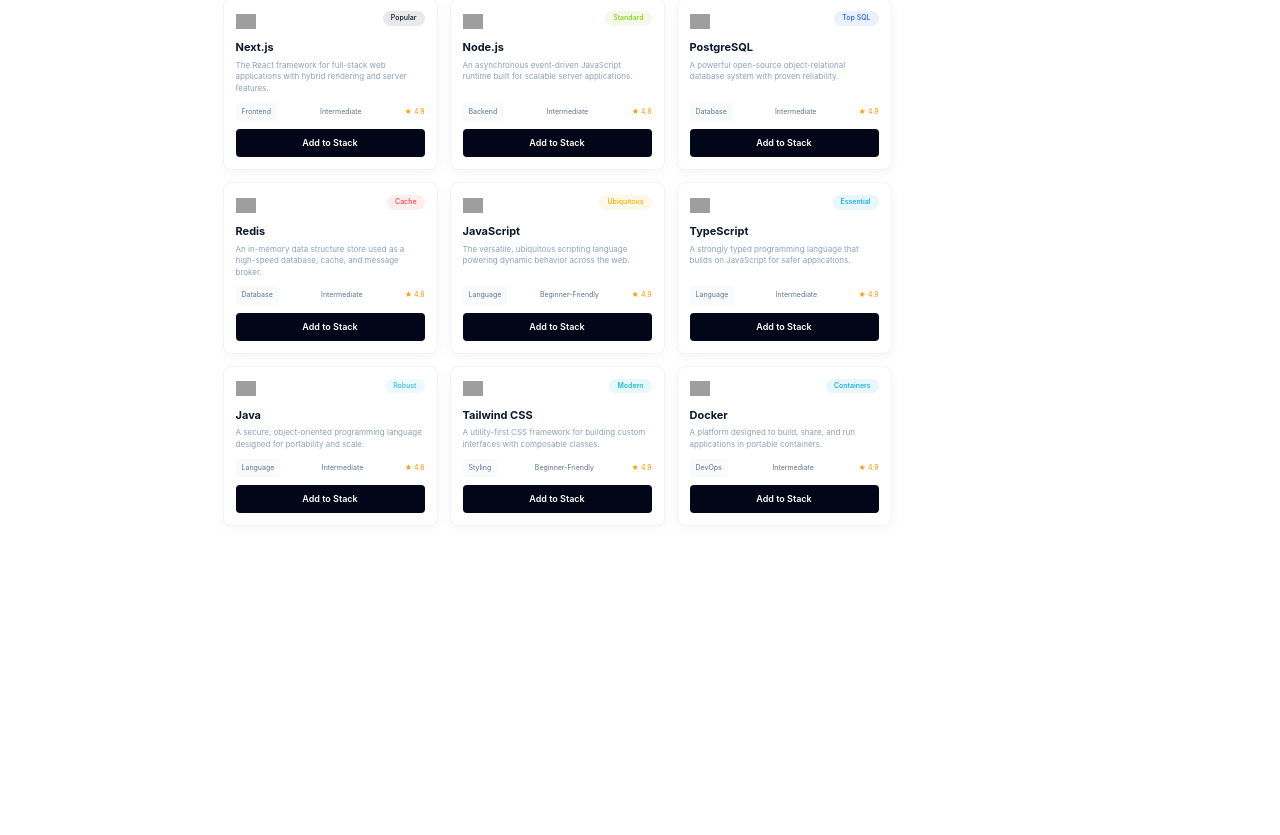
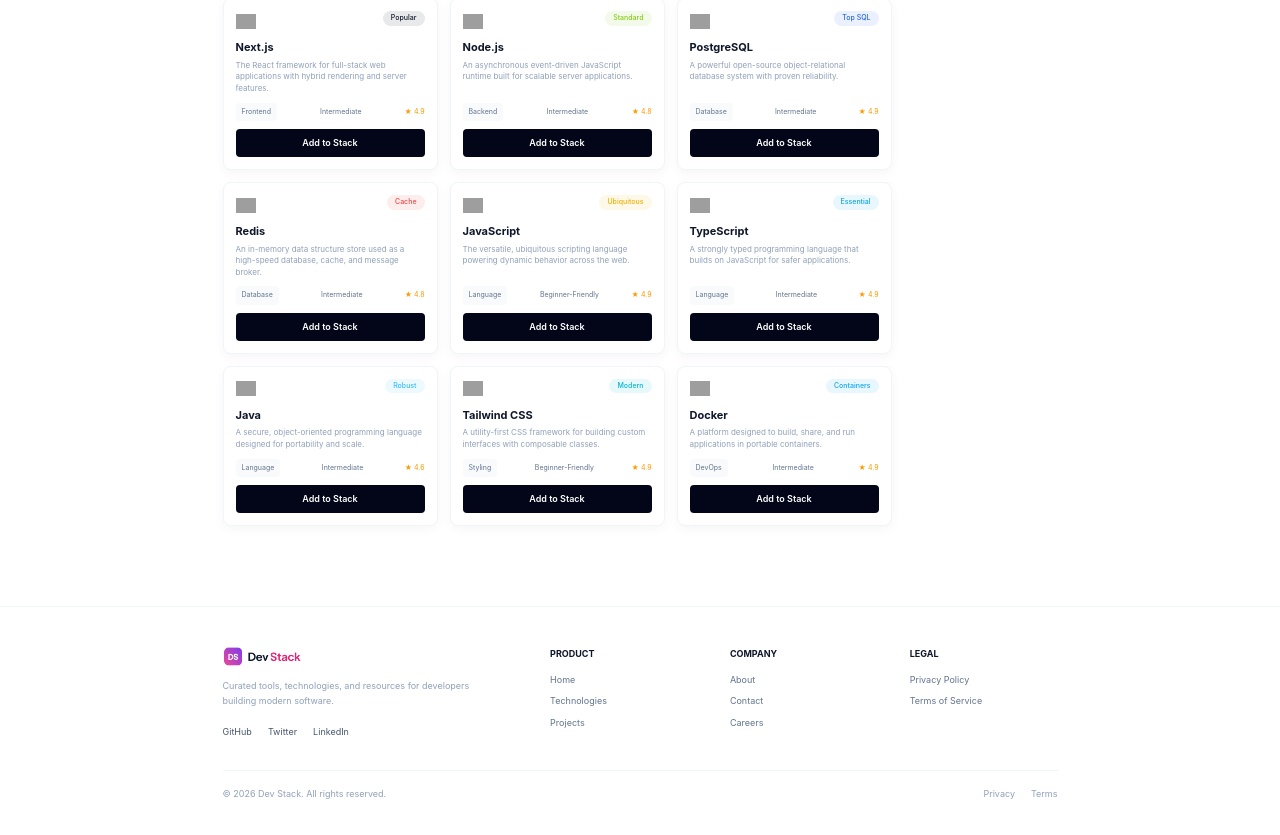
Before and after one commit to muhtasim4you/DevStack, a React (Vite) app: page / in a window 1280 px wide. Shown: the part 780-1615 px from the top of the page. Before the commit the page ends 1386 px from the top, so only its background shows below. Built offline with nearby package versions, Linux system fonts and the light colour scheme; grey boxes are pictures that could not be loaded.

Commit message:
Added footer section

```diff
--- a/src/App.tsx
+++ b/src/App.tsx
@@ -1,4 +1,5 @@
 import Banner from "./components/Banner";
+import Footer from "./components/Footer";
 import Nav from "./components/Nav";
 import Technologies from "./components/Technologies";
 
@@ -11,6 +12,7 @@ function App() {
       <Nav/>
       <Banner/>
       <Technologies/>
+      <Footer/>
     </>
   )
 }
--- /dev/null
+++ b/src/components/Footer.tsx
@@ -0,0 +1,47 @@
+import Logo from "../assets/logo-text.png";
+
+const Footer = () => {
+    return (
+        <footer className="border-t border-slate-100 bg-white px-6 py-10 text-slate-500">
+            <div className="mx-auto grid max-w-[835px] gap-8 sm:grid-cols-2 lg:grid-cols-[2fr_1fr_1fr_1fr]">
+                <div>
+                    <img className="w-[78px]" src={Logo} alt="Dev Stack" />
+                    <p className="mt-3 max-w-[250px] text-[9px] leading-relaxed text-slate-400">
+                        Curated tools, technologies, and resources for developers building modern software.
+                    </p>
+                    <div className="mt-4 flex gap-4 text-[9px] text-slate-600">
+                        <a href="https://github.com" target="_blank" rel="noreferrer" className="hover:text-[#d91b7e]">GitHub</a>
+                        <a href="https://twitter.com" target="_blank" rel="noreferrer" className="hover:text-[#d91b7e]">Twitter</a>
+                        <a href="https://linkedin.com" target="_blank" rel="noreferrer" className="hover:text-[#d91b7e]">LinkedIn</a>
+                    </div>
+                </div>
+                <div>
+                    <h3 className="text-[9px] font-bold uppercase text-slate-900">Product</h3>
+                    <a href="#home" className="mt-3 block text-[9px] hover:text-[#d91b7e]">Home</a>
+                    <a href="#technologies" className="mt-2 block text-[9px] hover:text-[#d91b7e]">Technologies</a>
+                    <a href="#projects" className="mt-2 block text-[9px] hover:text-[#d91b7e]">Projects</a>
+                </div>
+                <div>
+                    <h3 className="text-[9px] font-bold uppercase text-slate-900">Company</h3>
+                    <a href="#about" className="mt-3 block text-[9px] hover:text-[#d91b7e]">About</a>
+                    <a href="#contact" className="mt-2 block text-[9px] hover:text-[#d91b7e]">Contact</a>
+                    <a href="#careers" className="mt-2 block text-[9px] hover:text-[#d91b7e]">Careers</a>
+                </div>
+                <div>
+                    <h3 className="text-[9px] font-bold uppercase text-slate-900">Legal</h3>
+                    <a href="#privacy" className="mt-3 block text-[9px] hover:text-[#d91b7e]">Privacy Policy</a>
+                    <a href="#terms" className="mt-2 block text-[9px] hover:text-[#d91b7e]">Terms of Service</a>
+                </div>
+            </div>
+            <div className="mx-auto mt-8 flex max-w-[835px] flex-wrap justify-between gap-3 border-t border-slate-100 pt-4 text-[9px] text-slate-400">
+                <span>© 2026 Dev Stack. All rights reserved.</span>
+                <span className="flex gap-4">
+                    <a href="#privacy" className="hover:text-[#d91b7e]">Privacy</a>
+                    <a href="#terms" className="hover:text-[#d91b7e]">Terms</a>
+                </span>
+            </div>
+        </footer>
+    );
+};
+
+export default Footer;
--- a/src/components/Technologies.tsx
+++ b/src/components/Technologies.tsx
@@ -1,10 +1,36 @@
-import { useState } from "react";
+import { useEffect, useState } from "react";
 import { toast, ToastContainer } from "react-toastify";
 import "react-toastify/dist/ReactToastify.css";
-import { technologies } from "../data/technologies";
+import type { Technology } from "../data/technologies";
+
+const technologiesUrl = new URL("../data/technologies.json", import.meta.url).href;
 
 const Technologies = () => {
+    const [technologies, setTechnologies] = useState<Technology[]>([]);
+    const [isLoading, setIsLoading] = useState(true);
+    const [loadError, setLoadError] = useState("");
     const [selectedIds, setSelectedIds] = useState<string[]>([]);
+
+    useEffect(() => {
+        const loadTechnologies = async () => {
+            try {
+                const response = await fetch(technologiesUrl);
+
+                if (!response.ok) {
+                    throw new Error("Unable to load technologies.");
+                }
+
+                const data = (await response.json()) as Technology[];
+                setTechnologies(data);
+            } catch {
+                setLoadError("Unable to load technologies. Please try again.");
+            } finally {
+                setIsLoading(false);
+            }
+        };
+
+        void loadTechnologies();
+    }, []);
 
     const selectedTechnologies = technologies.filter((technology) =>
         selectedIds.includes(technology.id),
@@ -58,7 +84,19 @@ const Technologies = () => {
 
                 <div className="grid items-start gap-4 lg:grid-cols-[1fr_150px]">
                     <div className="grid gap-3 sm:grid-cols-2 lg:grid-cols-3">
-                        {technologies.map((technology) => {
+                        {isLoading ? (
+                            <div className="col-span-full flex min-h-[180px] items-center justify-center gap-3 rounded-lg border border-slate-100 text-sm text-slate-500">
+                                <span
+                                    className="h-5 w-5 animate-spin rounded-full border-2 border-slate-200 border-t-[#d91b7e]"
+                                    aria-hidden="true"
+                                />
+                                <span>Loading technologies...</span>
+                            </div>
+                        ) : loadError ? (
+                            <p role="alert" className="col-span-full rounded-lg border border-rose-100 bg-rose-50 p-5 text-sm text-rose-600">
+                                {loadError}
+                            </p>
+                        ) : technologies.map((technology) => {
                             const isSelected = selectedIds.includes(technology.id);
 
                             return (
```
